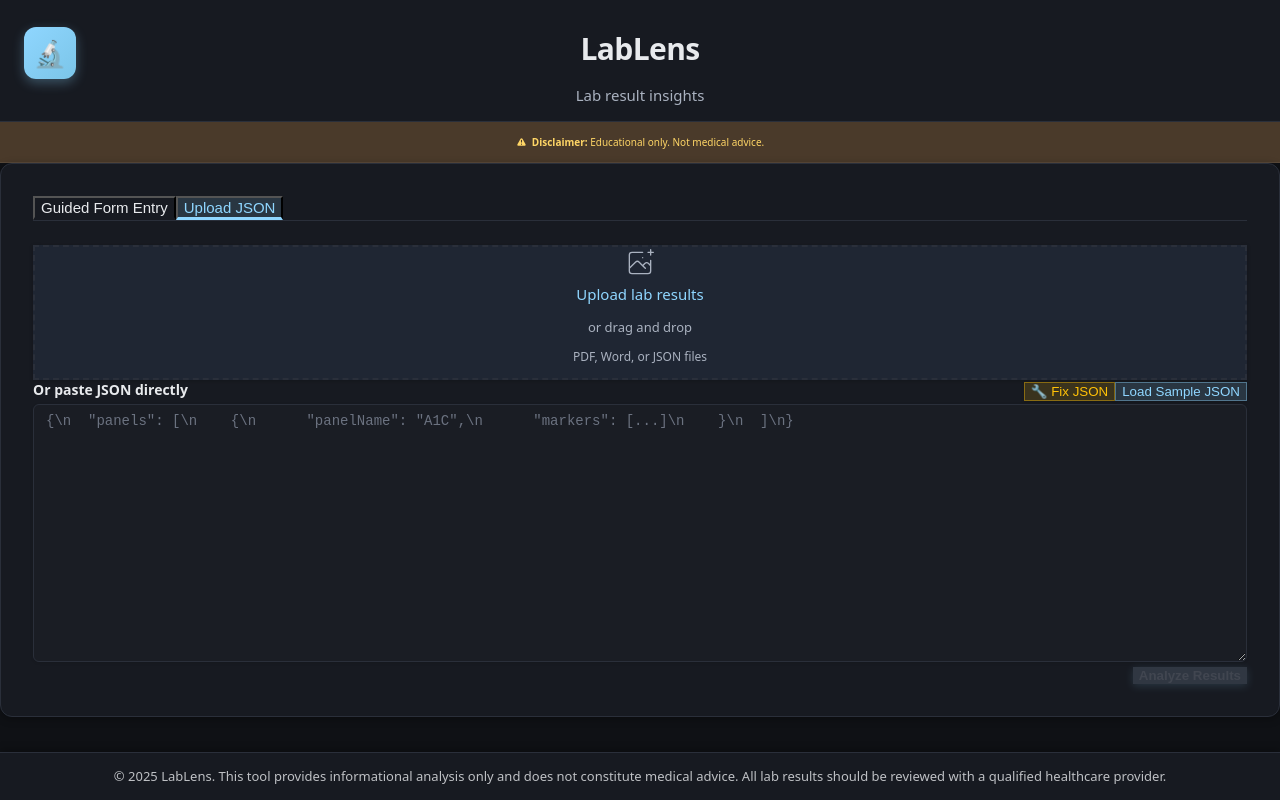
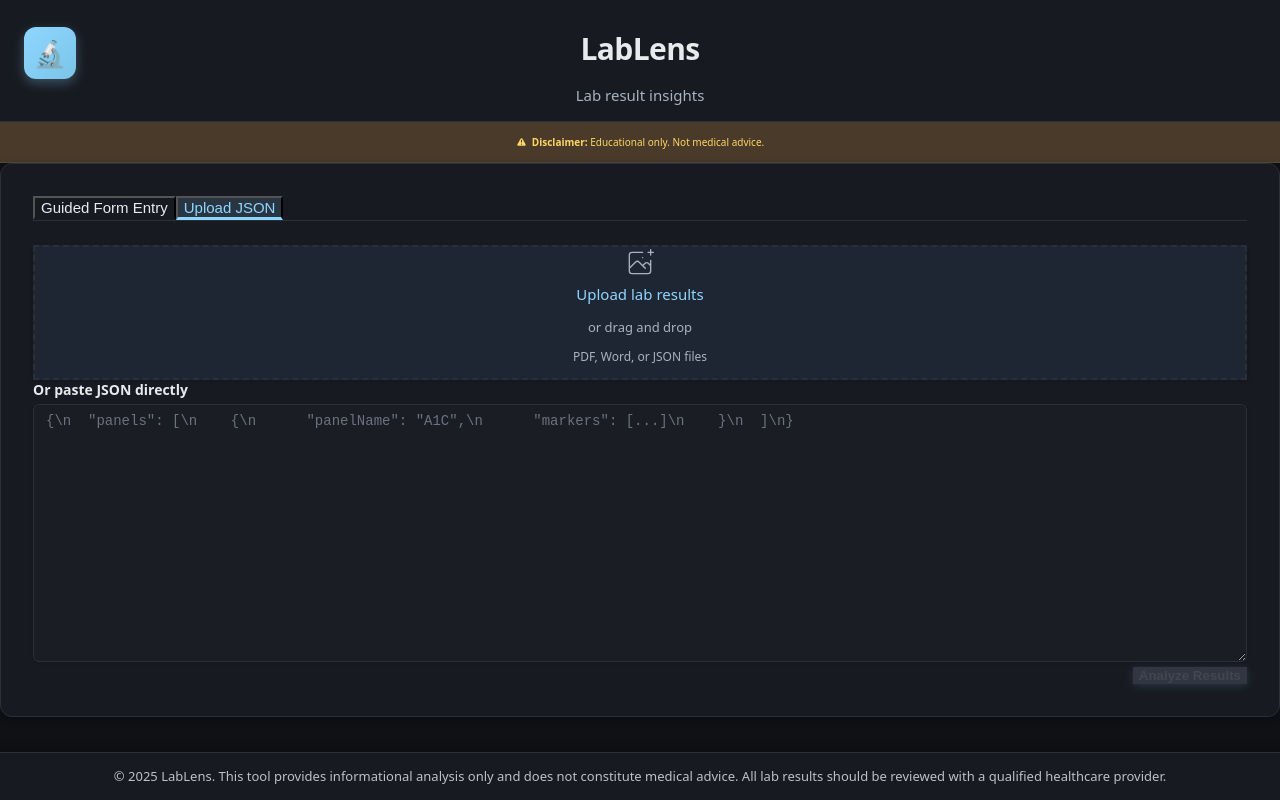
Before and after one commit to kgone1211/lab-analyzer, a Next.js app: page / in a window 1280 px wide. Built offline with nearby package versions, Linux system fonts and the light colour scheme.

Commit message:
Remove Fix JSON and Load Sample JSON buttons
Simplified UI:
- Removed Fix JSON button
- Removed Load Sample JSON button
- Cleaner interface for production use
- Users will upload documents or paste JSON directly
- Reduced clutter for end users

```diff
--- a/components/JsonDropzone.tsx
+++ b/components/JsonDropzone.tsx
@@ -190,58 +190,10 @@
 
       {/* Manual JSON Input */}
       <div>
-        <div className="flex justify-between items-center mb-3">
+        <div className="mb-3">
           <label className="form-label" style={{fontSize: '14px', fontWeight: 600}}>
             Or paste JSON directly
           </label>
-          <div className="flex gap-3">
-            <button
-              type="button"
-              onClick={handleFixJson}
-              className="text-sm font-semibold px-5 py-2.5 rounded-lg transition-all"
-              style={{
-                color: '#ffc107',
-                background: 'rgba(255, 193, 7, 0.15)',
-                border: '1px solid rgba(255, 193, 7, 0.4)',
-                boxShadow: '0 1px 3px rgba(0, 0, 0, 0.2)'
-              }}
-              onMouseEnter={(e) => {
-                e.currentTarget.style.background = 'rgba(255, 193, 7, 0.25)';
-                e.currentTarget.style.transform = 'translateY(-1px)';
-                e.currentTarget.style.boxShadow = '0 2px 6px rgba(0, 0, 0, 0.3)';
-              }}
-              onMouseLeave={(e) => {
-                e.currentTarget.style.background = 'rgba(255, 193, 7, 0.15)';
-                e.currentTarget.style.transform = 'translateY(0)';
-                e.currentTarget.style.boxShadow = '0 1px 3px rgba(0, 0, 0, 0.2)';
-              }}
-            >
-              🔧 Fix JSON
-            </button>
-            <button
-              type="button"
-              onClick={handleLoadSample}
-              className="text-sm font-semibold px-5 py-2.5 rounded-lg transition-all"
-              style={{
-                color: 'var(--acc)',
-                background: 'rgba(143, 214, 255, 0.15)',
-                border: '1px solid rgba(143, 214, 255, 0.4)',
-                boxShadow: '0 1px 3px rgba(0, 0, 0, 0.2)'
-              }}
-              onMouseEnter={(e) => {
-                e.currentTarget.style.background = 'rgba(143, 214, 255, 0.25)';
-                e.currentTarget.style.transform = 'translateY(-1px)';
-                e.currentTarget.style.boxShadow = '0 2px 6px rgba(0, 0, 0, 0.3)';
-              }}
-              onMouseLeave={(e) => {
-                e.currentTarget.style.background = 'rgba(143, 214, 255, 0.15)';
-                e.currentTarget.style.transform = 'translateY(0)';
-                e.currentTarget.style.boxShadow = '0 1px 3px rgba(0, 0, 0, 0.2)';
-              }}
-            >
-              Load Sample JSON
-            </button>
-          </div>
         </div>
         <textarea
           value={jsonInput}
```
